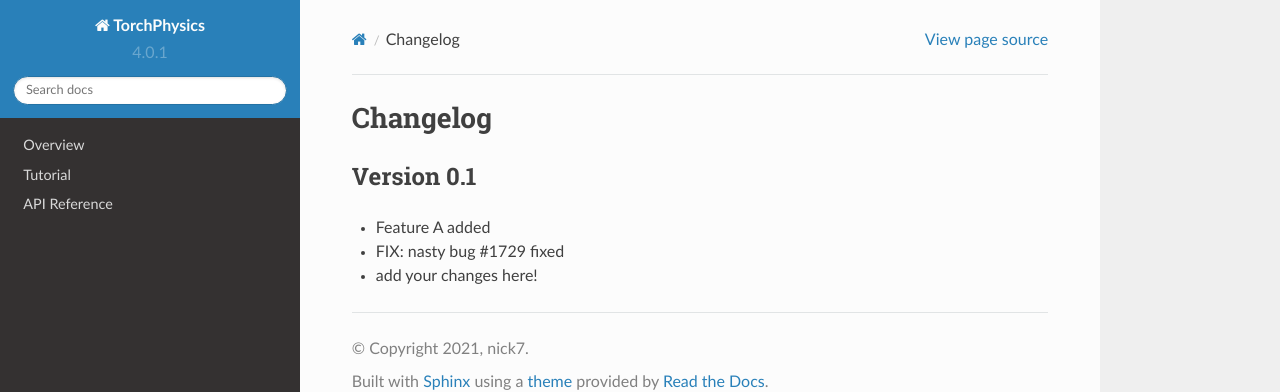
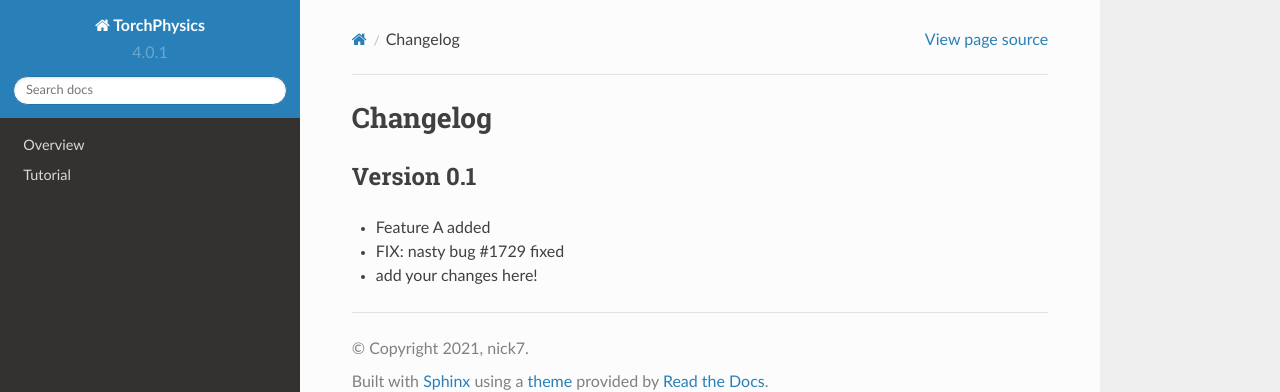
Before and after one commit to boschresearch/torchphysics, a Sphinx documentation site: the page built from docs/changelog.rst, in a window 1280 px wide. Shown: the top 392 px of the page. Built offline with Sphinx 7.4.7 and the Read the Docs theme 2.0.0, drawn with Linux system fonts in a browser that asks for light colours; pages that are not in the unit, such as notebooks, are missing from menus.

```diff
--- a/docs/conf.py
+++ b/docs/conf.py
@@ -47,7 +47,7 @@ try:
     import sphinx
 
     cmd_line_template = (
-        "sphinx-apidoc --implicit-namespaces -f -o {outputdir} {moduledir}"
+        "sphinx-apidoc --implicit-namespaces -f -o -M {outputdir} {moduledir}"
     )
     cmd_line = cmd_line_template.format(outputdir=output_dir, moduledir=module_dir)
 
--- a/docs/index.rst
+++ b/docs/index.rst
@@ -14,7 +14,7 @@ Contents
 
    Overview <readme>
    Tutorial <tutorial/tutorial_start>
-   API Reference <api/modules>
+
 
 API Reference
 =============
```
Also changed, not shown: other parts of docs/index.rst (+1 -0 lines).
